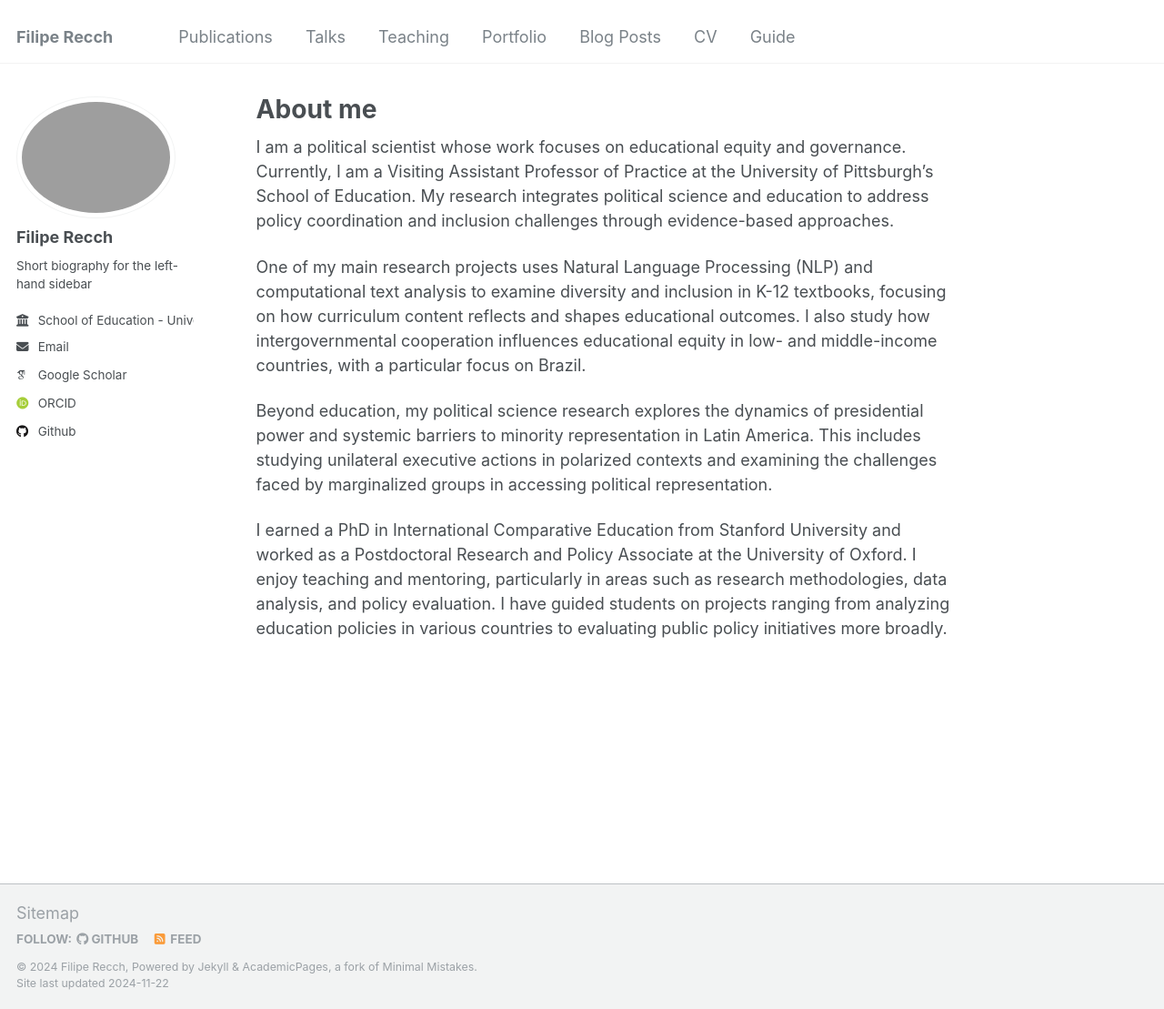
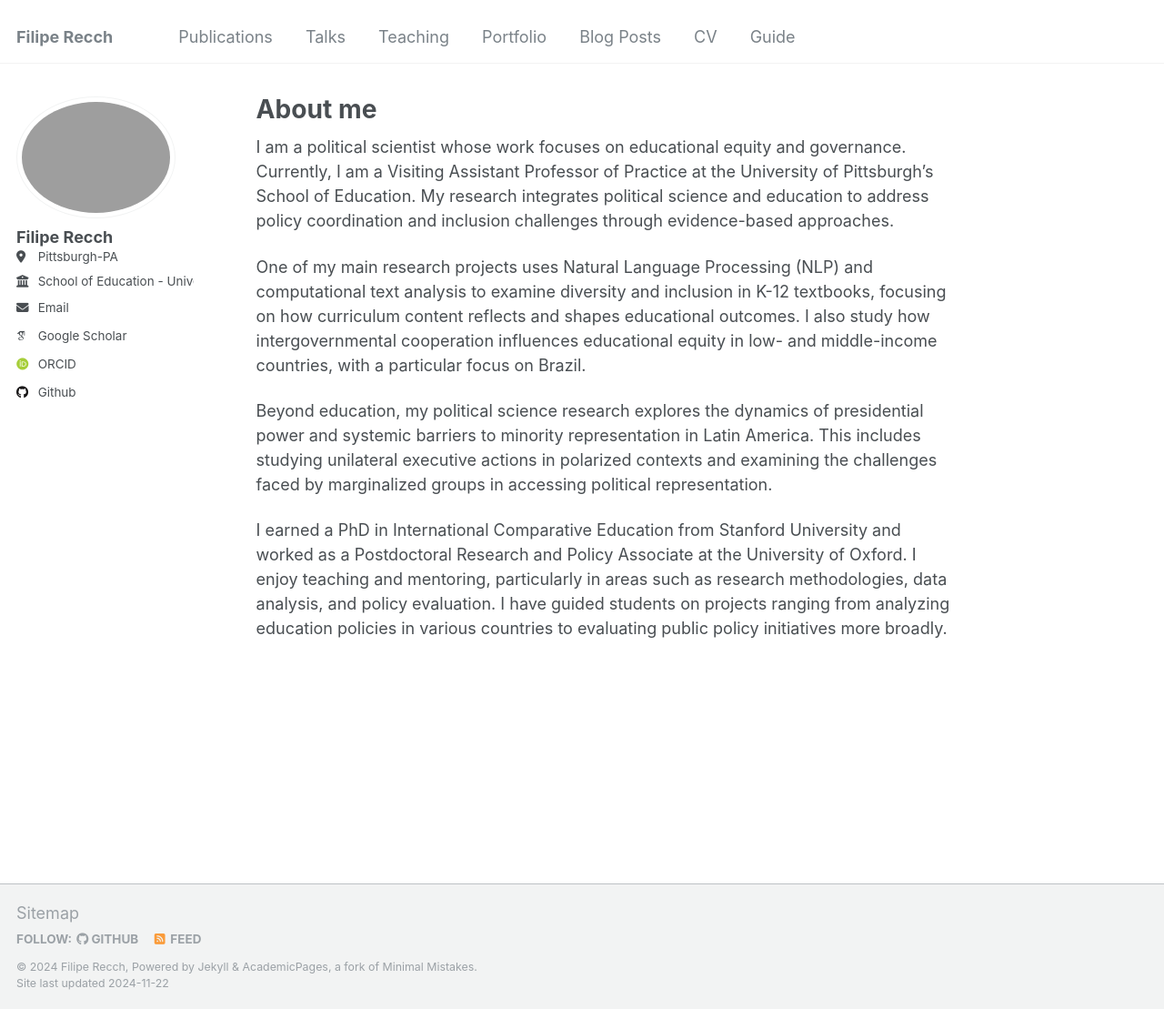
Before and after one commit to filiperecch/filiperecch.github.io, a Jekyll site: the page built from _pages/about.md, in a window 1280 px wide and 1109 px high. Shown: the whole window at 91% size. Built offline with Jekyll 4.4.1, drawn with Linux system fonts in a browser that asks for light colours; some web fonts are replaced.

Commit message:
Update _config.yml - location

```diff
--- a/_config.yml
+++ b/_config.yml
@@ -24,9 +24,9 @@ author:
   avatar           : "profile.png"
   name             : "Filipe Recch"
   pronouns         : #"he/him"
-  bio              : "Short biography for the left-hand sidebar"
-  location         : #"Pittsburgh"
-  employer         : "School of Education - University of Pittsburgh"
+  bio              : #"Short biography for the left-hand sidebar"
+  location         : "Pittsburgh-PA"
+  employer         : "School of Education -\n University of Pittsburgh"
   uri              : # URL
   email            : "recch@pitt.edu"
 
```
